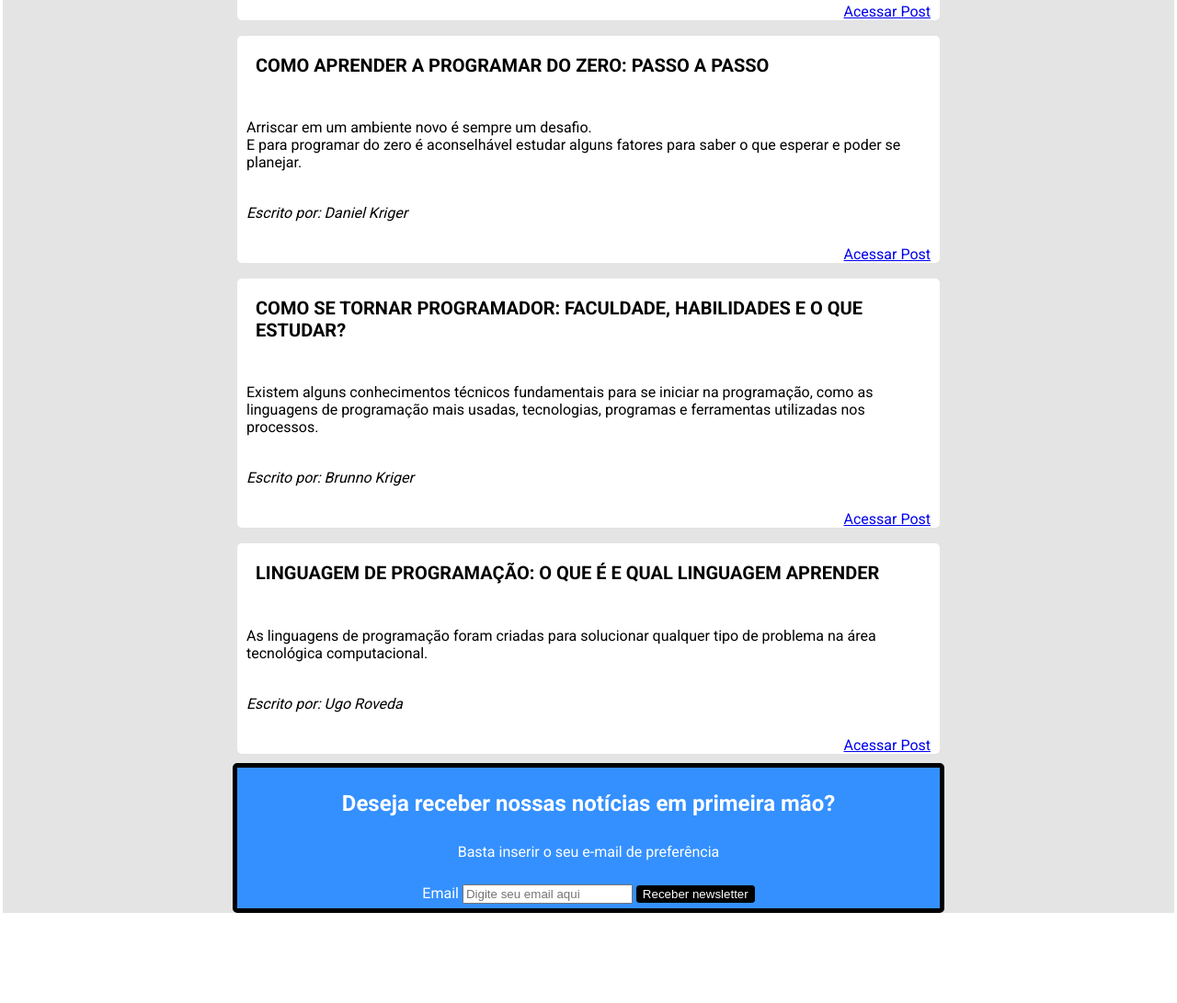
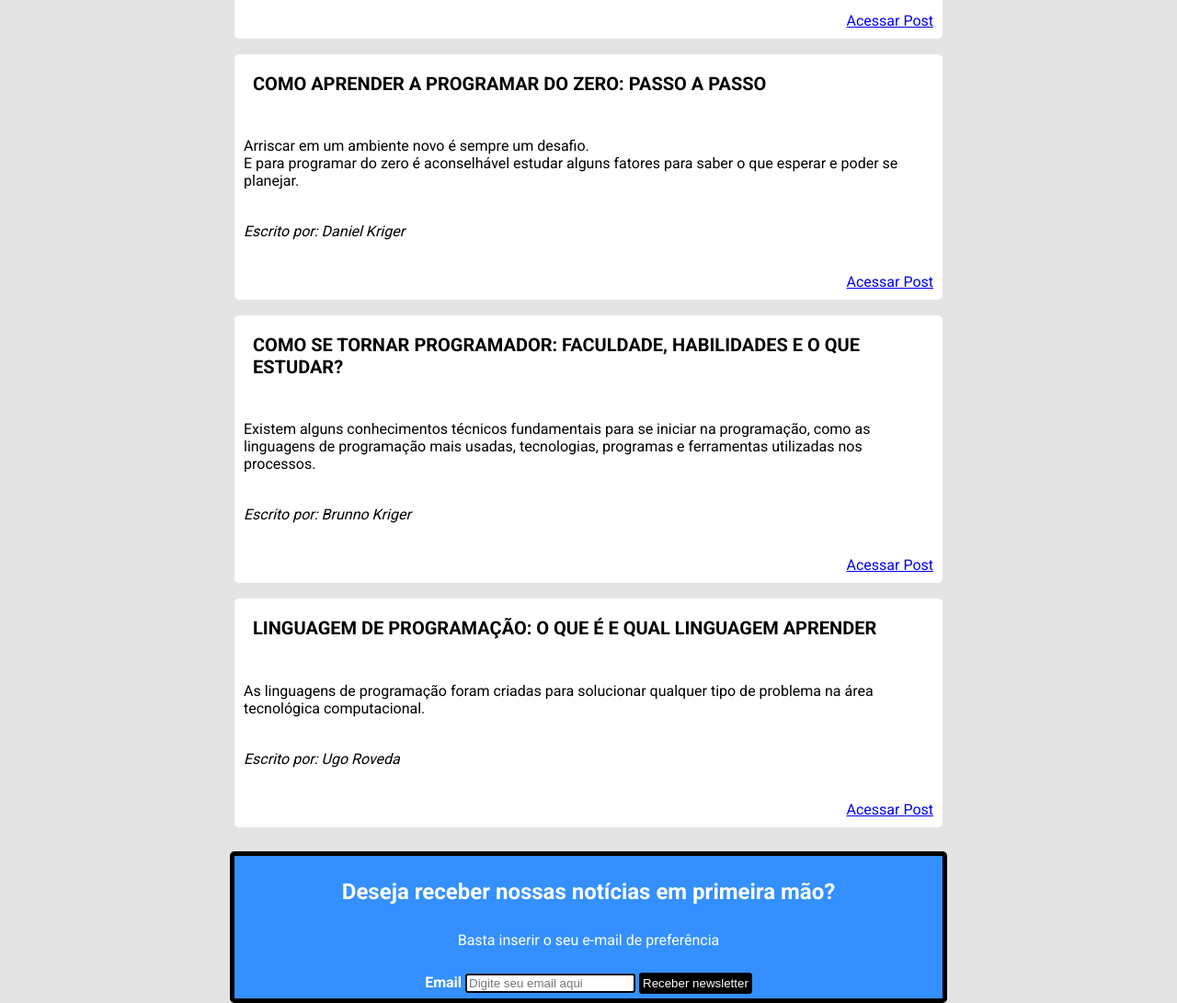
Before and after one commit to Gvianaj23/meu_repositorio, a plain HTML site: page index.html in a window 1280 px wide. Shown: the part 377-1468 px from the top of the page at 92% size. Before the commit the page ends 1373 px from the top, so only its background shows below. Drawn offline with Linux system fonts and the light colour scheme.

Commit message:
Criada e estilizada Blog Kenzie

```diff
--- a/Blog_kenzie/css/style.css
+++ b/Blog_kenzie/css/style.css
@@ -1,17 +1,16 @@
 body {
     font-family: "Roboto", sans-serif;
     margin: 0;
-}
-
-main {
-    background-color: #E4E4E4 ;
-    margin: 3px;
+    box-sizing: border-box;
 }
 
 header {
     background-color: #ffff;
 }
 
+main {
+    background-color: #E4E4E4 ;
+}
 
 section {
     margin-top: 5px ;
@@ -19,7 +18,6 @@ section {
     margin-inline-end: 250px ;
     margin-inline-start: 250px;
 }
-
 
 .logo-kenzie {
     text-align: center;
@@ -43,12 +41,16 @@ section {
     border-radius: 5px;
 
 }
-a {
+
+p {
+    padding: 10px;
+}
+
+.conteiner {
     display: block;
     text-align: end;
     padding-right: 10px;
 }
-
 
 .form {
     background-color: #3490FF;
@@ -57,16 +59,24 @@ a {
     text-align: center;
     border-radius: 5px;
 }
+
+.paragraph-form {
+    font-weight:400;
+}
+
+.text-mail {
+    font-weight: 550;
+}
+
+input {
+    border: 2px solid black;
+    border-radius: 3px;
+}
+
 button {
     background-color: black;
     color:#ffff;
     border: 1px solid black;
     border-radius: 3px;
+    padding: 3px;
 }
-p {
-    padding: 10px;
-}
-
-.paragraph-form {
-    font-weight:400;
-}
--- a/index.html
+++ b/index.html
@@ -7,7 +7,9 @@
     <link rel="stylesheet" href="">
     <link rel="preconnect" href="https://fonts.googleapis.com">
     <link rel="preconnect" href="https://fonts.gstatic.com" crossorigin>
-    <link href="https://fonts.googleapis.com/css2?family=Nunito:wght@200;300;400;500;600;700;800;900;1000&family=Open+Sans:wght@600;700&family=Roboto:wght@100;400;700&display=swap" rel="stylesheet">
+    <link
+        href="https://fonts.googleapis.com/css2?family=Nunito:wght@200;300;400;500;600;700;800;900;1000&family=Open+Sans:wght@600;700&family=Roboto:wght@100;400;700&display=swap"
+        rel="stylesheet">
     <link rel="stylesheet" href="./Blog_kenzie/css/style.css">
     <title>Blog Kenzie</title>
 </head>
@@ -25,44 +27,56 @@
         <section class="setion-1">
             <article class="article-1">
                 <h2 class="title-section">CURSO DE PROGRAMAÇÃO: KENZIE É A MELHOR OPÇÃO DO BRASIL</h2>
-                <P> Se você quer aproveitar essa oportunidade e gostaria de entrar na área de programação, recomendo que você faça a sua inscrição na próxima turma da Kenzie Academy Brasil.</P>
+                <P> Se você quer aproveitar essa oportunidade e gostaria de entrar na área de programação, recomendo que
+                    você faça a sua inscrição na próxima turma da Kenzie Academy Brasil.</P>
                 <p><em>Escrito por: Brunno Kriger</em></p>
-                <a href="https://kenzie.com.br/blog/melhor-curso-de-programacao/" target="_blank">Acessar Post</a>
+                <p class="conteiner"><a href="https://kenzie.com.br/blog/melhor-curso-de-programacao/" target="_blank">Acessar Post</a></p>
+
             </article>
 
             <article class="article-1">
                 <h2 class="title-section">COMO APRENDER A PROGRAMAR DO ZERO: PASSO A PASSO</h2>
-                <P>Arriscar em um ambiente novo é sempre um desafio. <br>E para programar do zero é aconselhável estudar alguns fatores para saber o que esperar e poder se planejar.
+                <P>Arriscar em um ambiente novo é sempre um desafio. <br>E para programar do zero é aconselhável estudar
+                    alguns fatores para saber o que esperar e poder se planejar.
                 <p><em>Escrito por: Daniel Kriger</em></p>
-                <a href="https://kenzie.com.br/blog/como-aprender-a-programar-2/" target="_blank">Acessar Post</a>
+                <p class="conteiner"><a href="https://kenzie.com.br/blog/como-aprender-a-programar-2/" target="_blank">Acessar Post</a></p>
+
             </article>
 
             <article class="article-1">
                 <h2 class="title-section">COMO SE TORNAR PROGRAMADOR: FACULDADE, HABILIDADES E O QUE ESTUDAR?</h2>
 
-                <P>Existem alguns conhecimentos técnicos fundamentais para se iniciar na programação, como as linguagens de programação mais usadas, tecnologias, programas e ferramentas utilizadas nos processos.</P>
+                <P>Existem alguns conhecimentos técnicos fundamentais para se iniciar na programação, como as linguagens
+                    de programação mais usadas, tecnologias, programas e ferramentas utilizadas nos processos.</P>
                 <p><em>Escrito por: Brunno Kriger</em></p>
-                <a href="https://kenzie.com.br/blog/como-tornar-programador/" target="_blank">Acessar Post</a>
+                <p class="conteiner"><a href="https://kenzie.com.br/blog/como-tornar-programador/" target="_blank">Acessar Post</a></p>
+
             </article>
 
             <article class="article-1">
                 <h2 class="title-section">LINGUAGEM DE PROGRAMAÇÃO: O QUE É E QUAL LINGUAGEM APRENDER</h2>
-                <P>As linguagens de programação foram criadas para solucionar qualquer tipo de problema na área tecnológica computacional.</P>
+                <P>As linguagens de programação foram criadas para solucionar qualquer tipo de problema na área
+                    tecnológica computacional.</P>
                 <p><em>Escrito por: Ugo Roveda</em></p>
-                <a href="https://kenzie.com.br/blog/linguagem-de-programacao/" target="_blank">Acessar Post</a>
+                <p class="conteiner"><a href="https://kenzie.com.br/blog/linguagem-de-programacao/" target="_blank">Acessar Post</a></p>
+
             </article>
 
         </section>
 
+        <footer>
             <section class="form">
                 <h2>Deseja receber nossas notícias em primeira mão?</h2>
                 <p class="paragraph-form">Basta inserir o seu e-mail de preferência</p>
                 <form>
-                <label for="email">Email</label>
-                <input type=email" name="email" id="email" placeholder="Digite seu email aqui">
+                    <label class="text-mail" for="email">Email</label>
+                    <input type=email" name="email" id="email" placeholder="Digite seu email aqui" required="true">
                     <button type="submit">Receber newsletter</button>
                 </form>
             </section>
+        </footer>
+
+
 
     </main>
 
```
Lines whose indentation alone changed are shown as unchanged.
